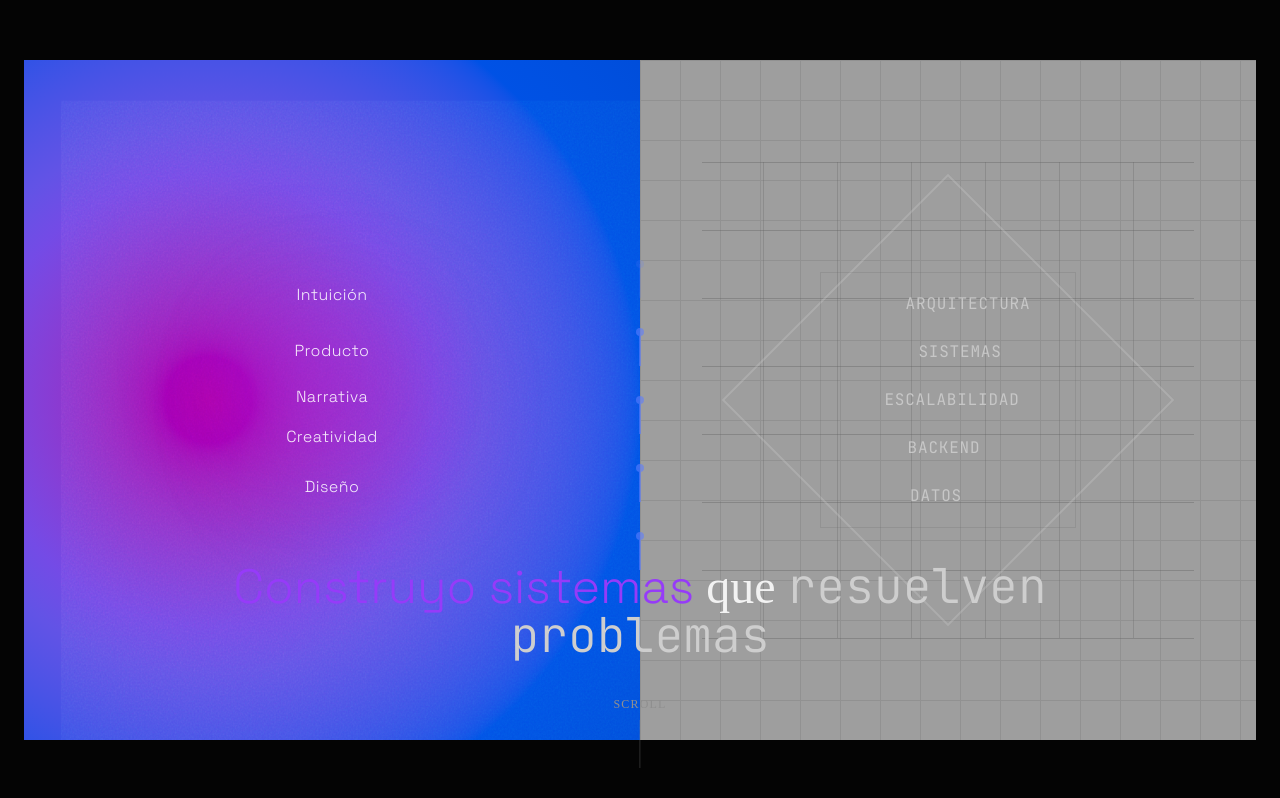
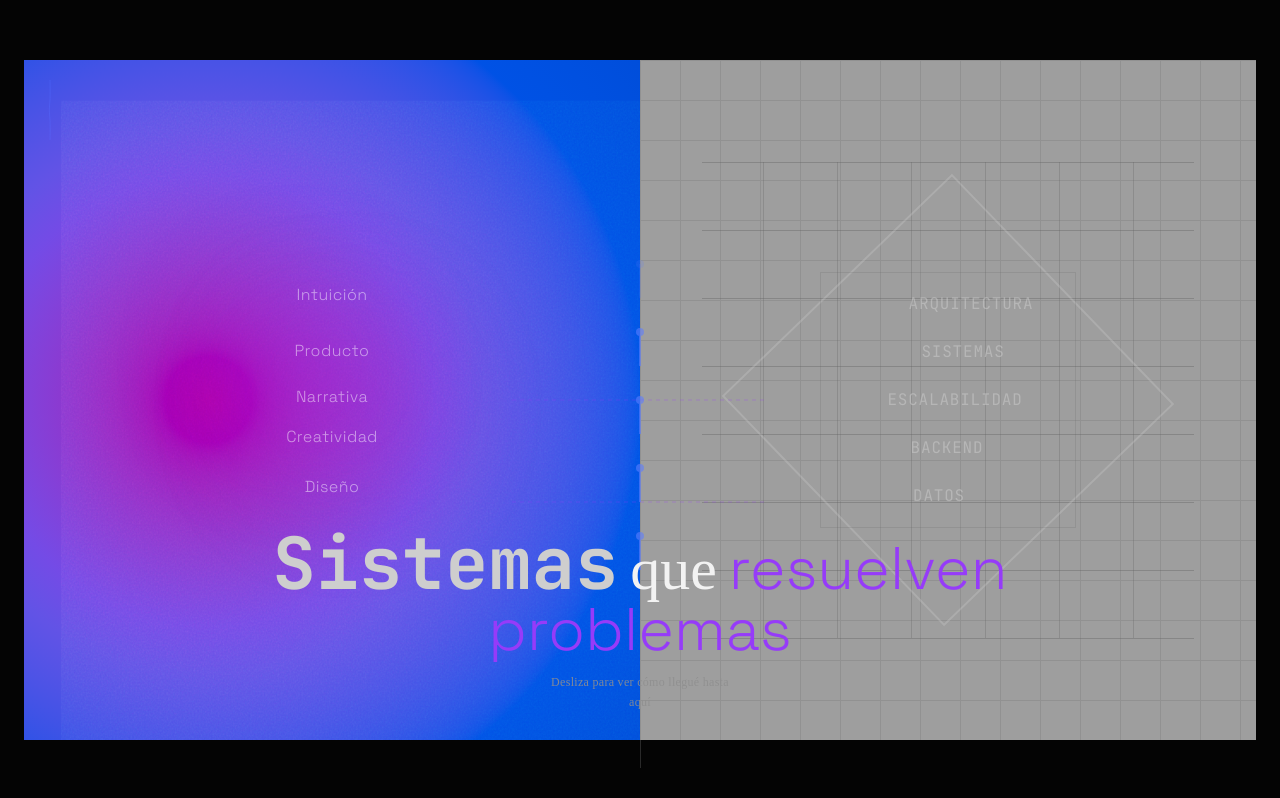
Before and after one commit to matteoquintero/matteoquintero, a Next.js app: page / in a window 1280 px wide. Shown: the top 798 px of the page. Built offline with nearby package versions, Linux system fonts and the light colour scheme; no server answers; the database is empty.

Commit message:
feat: enhance hero design with interactive elements
Add animated crossing pulses, reduce keyword opacity, add mouse interaction, improve scroll indicator, and establish typographic hierarchy.

#VERCEL_SKIP

Co-authored-by: Mateo Quintero <1473543+matteoquintero@users.noreply.github.com>

```diff
--- a/app/globals.css
+++ b/app/globals.css
@@ -240,3 +240,29 @@ html {
     opacity: 0.3;
   }
 }
+
+/* Fade animation for scroll indicator */
+@keyframes fade-in-out {
+  0%,
+  100% {
+    opacity: 0.5;
+  }
+  50% {
+    opacity: 1;
+  }
+}
+
+/* Pulse animation for crossing lines that create tension */
+@keyframes pulse-cross {
+  0% {
+    opacity: 0;
+    stroke-dashoffset: 100;
+  }
+  50% {
+    opacity: 0.4;
+  }
+  100% {
+    opacity: 0;
+    stroke-dashoffset: 0;
+  }
+}
--- a/components/brain-hero.tsx
+++ b/components/brain-hero.tsx
@@ -5,6 +5,7 @@ import { useEffect, useRef, useState } from "react"
 export function BrainHero() {
   const heroRef = useRef<HTMLElement>(null)
   const [scrollProgress, setScrollProgress] = useState(0)
+  const [mousePosition, setMousePosition] = useState({ x: 0.5, y: 0.5 })
 
   useEffect(() => {
     const handleScroll = () => {
@@ -19,6 +20,18 @@ export function BrainHero() {
 
     window.addEventListener("scroll", handleScroll, { passive: true })
     return () => window.removeEventListener("scroll", handleScroll)
+  }, [])
+
+  useEffect(() => {
+    const handleMouseMove = (e: MouseEvent) => {
+      setMousePosition({
+        x: e.clientX / window.innerWidth,
+        y: e.clientY / window.innerHeight,
+      })
+    }
+
+    window.addEventListener("mousemove", handleMouseMove, { passive: true })
+    return () => window.removeEventListener("mousemove", handleMouseMove)
   }, [])
 
   // Creative keywords
@@ -85,6 +98,8 @@ export function BrainHero() {
                   style={{
                     background: "var(--creative-accent)",
                     animation: "float 6s ease-in-out infinite",
+                    transform: `translate(${mousePosition.x * 20 - 10}px, ${mousePosition.y * 20 - 10}px)`,
+                    transition: "transform 0.3s ease-out",
                   }}
                 />
                 <div
@@ -93,6 +108,8 @@ export function BrainHero() {
                     background: "var(--creative-from)",
                     animation: "float 8s ease-in-out infinite",
                     animationDelay: "1s",
+                    transform: `translate(${mousePosition.x * -15 + 7.5}px, ${mousePosition.y * -15 + 7.5}px)`,
+                    transition: "transform 0.4s ease-out",
                   }}
                 />
               </div>
@@ -103,12 +120,13 @@ export function BrainHero() {
               {creativeKeywords.map((keyword, i) => (
                 <div
                   key={keyword.text}
-                  className="text-white/90 text-sm md:text-base font-light tracking-wide"
+                  className="text-white/50 text-sm md:text-base font-light tracking-wide transition-opacity duration-300 hover:opacity-100"
                   style={{
                     fontFamily: "var(--font-creative)",
                     animation: "float 4s ease-in-out infinite",
                     animationDelay: keyword.delay,
-                    transform: `translateX(${-20 + i * 8}px)`,
+                    transform: `translateX(${-20 + i * 8 + mousePosition.x * 10 - 5}px)`,
+                    transition: "transform 0.2s ease-out",
                   }}
                 >
                   {keyword.text}
@@ -169,7 +187,8 @@ export function BrainHero() {
                   className="absolute inset-0 border-2 opacity-30"
                   style={{
                     borderColor: "var(--technical-accent)",
-                    transform: "rotate(45deg)",
+                    transform: `rotate(${45 + Math.round(mousePosition.x * 2)}deg)`,
+                    transition: "transform 0.5s ease-out",
                   }}
                 />
                 <div
@@ -186,12 +205,13 @@ export function BrainHero() {
               {technicalKeywords.map((keyword, i) => (
                 <div
                   key={keyword.text}
-                  className="text-sm md:text-base font-mono tracking-wider uppercase"
+                  className="text-sm md:text-base font-mono tracking-wider uppercase transition-opacity duration-300 hover:opacity-100"
                   style={{
                     fontFamily: "var(--font-technical)",
                     color: "var(--technical-accent)",
-                    opacity: 0.85,
-                    transform: `translateX(${20 - i * 8}px)`,
+                    opacity: 0.5,
+                    transform: `translateX(${20 - i * 8 + Math.round(mousePosition.x * 5)}px)`,
+                    transition: "transform 0.3s ease-out",
                   }}
                 >
                   {keyword.text}
@@ -201,8 +221,45 @@ export function BrainHero() {
           </div>
         </div>
 
-        {/* Connection lines between hemispheres */}
         <div className="absolute inset-0 pointer-events-none hidden md:block">
+          {/* Irregular dividing line that creates tension */}
+          <svg className="absolute inset-0 w-full h-full" style={{ opacity: 0.4 }}>
+            <path
+              d={`
+                M ${50} ${20}
+                Q ${50 + Math.sin(Date.now() / 2000) * 2} ${30} ${50} ${40}
+                Q ${50 - Math.sin(Date.now() / 1500) * 2} ${50} ${50} ${60}
+                Q ${50 + Math.sin(Date.now() / 1800) * 2} ${70} ${50} ${80}
+              `}
+              stroke="var(--pulse-color)"
+              strokeWidth="1"
+              fill="none"
+              style={{
+                opacity: 0.6,
+              }}
+            />
+          </svg>
+
+          {/* Crossing pulses that invade from creative to technical */}
+          {[...Array(3)].map((_, i) => (
+            <svg key={`cross-${i}`} className="absolute inset-0 w-full h-full">
+              <line
+                x1="40%"
+                y1={`${35 + i * 15}%`}
+                x2="60%"
+                y2={`${35 + i * 15}%`}
+                stroke="var(--creative-accent)"
+                strokeWidth="1"
+                strokeDasharray="4 4"
+                style={{
+                  opacity: 0.3,
+                  animation: "pulse-cross 4s ease-in-out infinite",
+                  animationDelay: `${i * 0.8}s`,
+                }}
+              />
+            </svg>
+          ))}
+
           {[...Array(5)].map((_, i) => (
             <svg key={i} className="absolute inset-0 w-full h-full" style={{ opacity: 0.6 }}>
               <line
@@ -232,33 +289,37 @@ export function BrainHero() {
           ))}
         </div>
 
-        {/* Central tagline */}
         <div
           className="absolute inset-x-0 bottom-12 md:bottom-20 flex justify-center px-6"
           style={{
             opacity: 1 - scrollProgress * 2,
           }}
         >
-          <h1 className="text-2xl md:text-4xl lg:text-5xl font-light text-center max-w-4xl text-balance">
-            <span style={{ fontFamily: "var(--font-creative)" }} className="text-[var(--creative-accent)]">
-              Construyo sistemas
+          <h1 className="text-3xl md:text-5xl lg:text-6xl font-light text-center max-w-4xl text-balance">
+            <span
+              style={{ fontFamily: "var(--font-technical)" }}
+              className="text-[var(--technical-accent)] font-bold text-4xl md:text-6xl lg:text-7xl"
+            >
+              Sistemas
             </span>
             <span className="text-foreground mx-3">que</span>
-            <span style={{ fontFamily: "var(--font-technical)" }} className="text-[var(--technical-accent)]">
+            <span style={{ fontFamily: "var(--font-creative)" }} className="text-[var(--creative-accent)]">
               resuelven problemas
             </span>
           </h1>
         </div>
       </div>
 
-      {/* Scroll indicator */}
       <div
         className="absolute bottom-8 left-1/2 -translate-x-1/2 flex flex-col items-center gap-2 text-muted-foreground"
         style={{
           opacity: 1 - scrollProgress * 3,
+          animation: "fade-in-out 2s ease-in-out infinite",
         }}
       >
-        <span className="text-xs tracking-widest uppercase">Scroll</span>
+        <span className="text-xs tracking-wide text-center max-w-[180px] leading-relaxed">
+          Desliza para ver cómo llegué hasta aquí
+        </span>
         <div className="w-[1px] h-12 bg-muted-foreground/30" />
       </div>
     </section>
```
